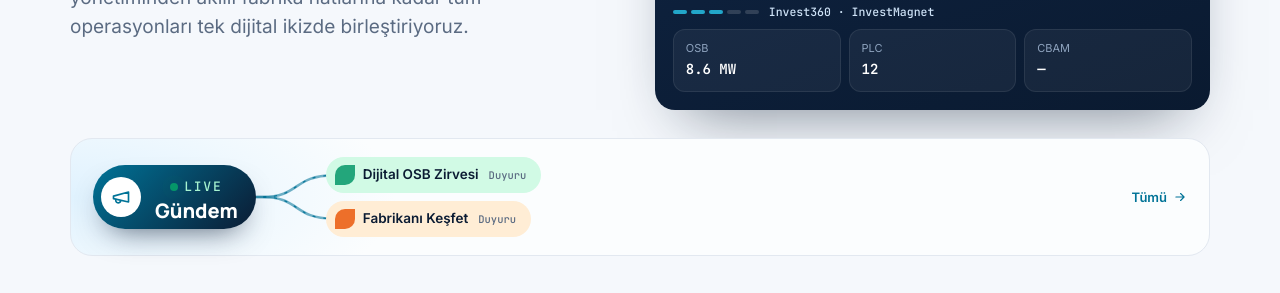
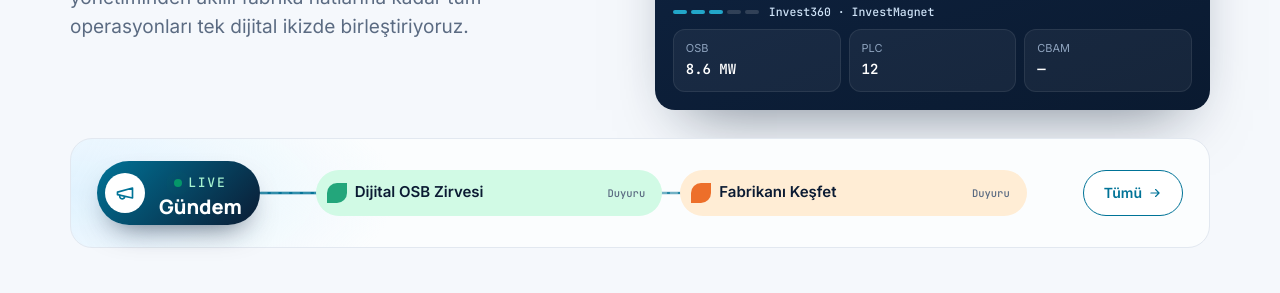
Before and after one commit to fabriquz/digitwins-office, a plain HTML site: page index.html in a window 1280 px wide. Shown: the part 504-797 px from the top of the page. Drawn offline with Linux system fonts and the light colour scheme.

Commit message:
Gündem şeridi tüm genişliğe dengeli yayıldı
Co-Authored-By: Claude Sonnet 5.5 <noreply@anthropic.com>
Claude-Session: https://claude.ai/code/session_01ArJFyUwqvREdvSE4vi1pHJ

```diff
--- a/index.html
+++ b/index.html
@@ -731,6 +731,17 @@ svg.ph-lines{position:absolute;inset:0;width:100%;height:100%;pointer-events:non
 .topics .tchip{font-size:14px}
 .agmap .ag-node b{font-size:20px}
 .pt-chip b{font-size:18px}.pt-chip small{font-size:11px}
+
+/* Gündem şeridi: tüm genişliğe dengeli */
+@media(min-width:860px){
+  .agmap{grid-template-columns:auto 1fr auto;gap:14px 56px;padding:22px 26px}
+  .agmap .ag-leaves{display:grid;grid-template-columns:repeat(auto-fit,minmax(230px,1fr));gap:12px 18px;justify-items:stretch;width:100%}
+  .agmap .ag-leaves .leaf{width:100%;justify-content:flex-start;padding:12px 16px 12px 10px;font-size:15px}
+  .agmap .ag-leaves .leaf .lt{flex:1;justify-content:space-between}
+  .agmap .ag-all{justify-self:end;padding:11px 20px;border-radius:999px;background:#fff;border:1.5px solid var(--brand);font-size:14px}
+  .agmap .ag-all:hover{background:var(--brand);color:#fff}
+}
+@media(max-width:859px){.agmap .ag-leaves{display:grid;gap:10px;padding-left:34px}.agmap .ag-all{justify-self:center;padding:10px 20px;border-radius:999px;border:1.5px solid var(--brand);background:#fff}}
 </style>
 </head>
 <body>
```
